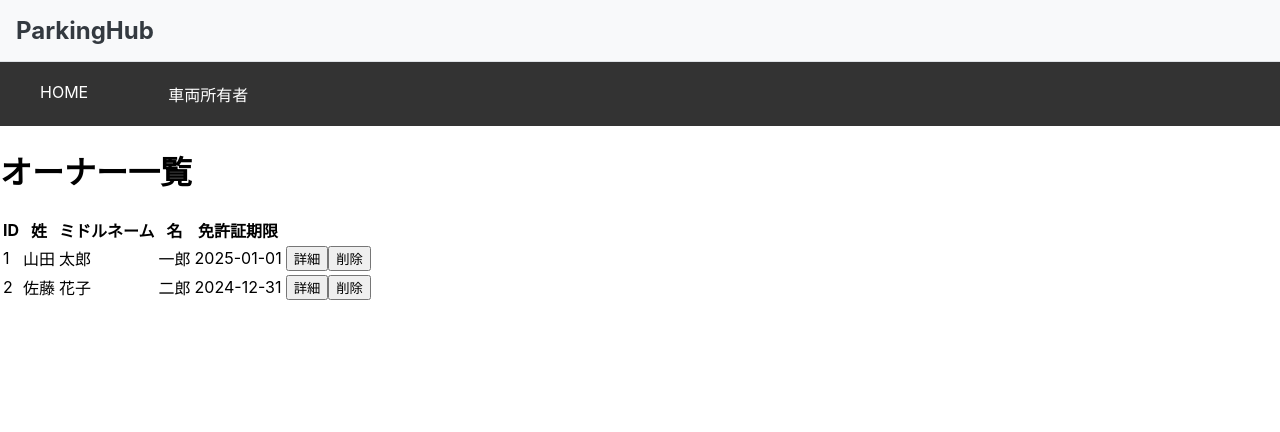
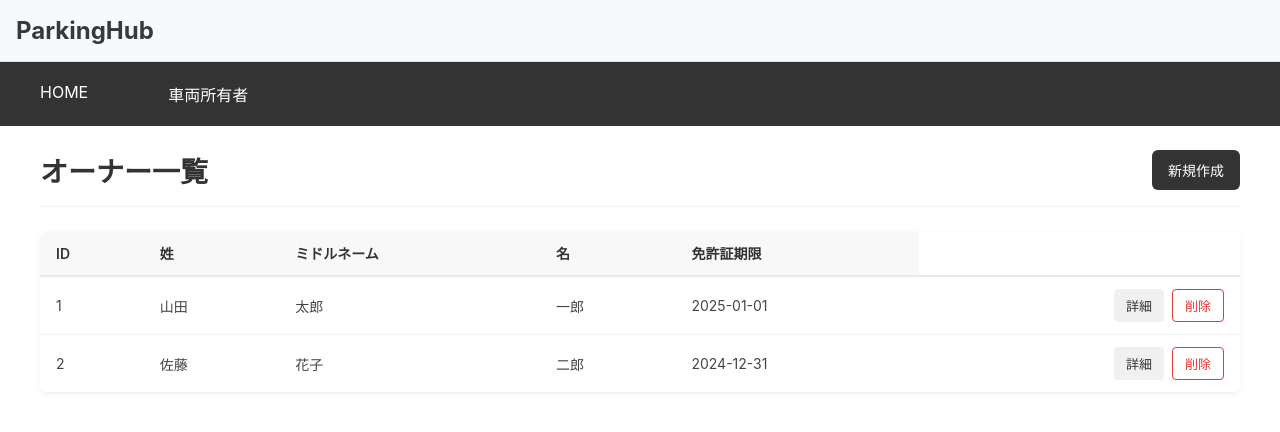
Before and after one commit to taatolu/ParkingHub, a React (Create React App) app in the folder front/: page / in a window 1280 px wide. Shown: the top 432 px of the page. Built offline with nearby package versions, Linux system fonts and the light colour scheme.

Commit message:
feat: {cssを当てる}OwnerListコンポーネントにスタイルを追加し、オーナーダッシュボードのレイアウトを改善

```diff
--- /dev/null
+++ b/front/src/features/owner/assets/css/OwnerList.module.css
@@ -0,0 +1,84 @@
+.table {
+  width: 100%;
+  border-collapse: collapse;
+  font-size: 14px;
+}
+
+.table thead tr {
+  background-color: #f8f8f8;
+  border-bottom: 2px solid #eaeaea;
+}
+
+.table th {
+  text-align: left;
+  padding: 12px 16px;
+  font-weight: 600;
+  color: #333;
+}
+
+.table tbody tr {
+  border-bottom: 1px solid #f0f0f0;
+  transition: background-color 0.2s;
+}
+
+.table tbody tr:hover {
+  background-color: #f9f9f9;
+}
+
+.table td {
+  padding: 12px 16px;
+  color: #444;
+}
+
+.actions {
+  display: flex;
+  gap: 8px;
+  justify-content: flex-end;
+}
+
+.detailButton {
+  background-color: #f0f0f0;
+  color: #333;
+  border: none;
+  border-radius: 4px;
+  padding: 6px 12px;
+  font-size: 13px;
+  cursor: pointer;
+  transition: background-color 0.2s;
+}
+
+.detailButton:hover {
+  background-color: #e0e0e0;
+}
+
+.deleteButton {
+  background-color: #fff;
+  color: #e53935;
+  border: 1px solid #e53935;
+  border-radius: 4px;
+  padding: 6px 12px;
+  font-size: 13px;
+  cursor: pointer;
+  transition: all 0.2s;
+}
+
+.deleteButton:hover {
+  background-color: #ffebee;
+}
+
+/* レスポンシブ対応 */
+@media (max-width: 768px) {
+  .table {
+    font-size: 13px;
+  }
+
+  .table th,
+  .table td {
+    padding: 10px 12px;
+  }
+
+  .actions {
+    flex-direction: column;
+    gap: 6px;
+  }
+}
--- a/front/src/features/owner/components/EditOwnerModal.tsx
+++ b/front/src/features/owner/components/EditOwnerModal.tsx
@@ -54,8 +54,8 @@ const EditOwnerModal: React.FC< EditOwnerModalProps > = ({isOpen, owner, onClose
 
     //保存ボタン押下時の処理
     const handleSave = () => {
-        onSave(formData); //親コンポーネントに編集されたオーナー情報を渡す
-        onClose(); //モーダルを閉じる
+        onSave(formData); //親コンポーネントで定義されたonSave関数を呼び出して保存処理を実行(PropsとしてformDataを渡す)
+        onClose(); //親コンポーネントで定義されたonClose関数を呼び出してモーダルを閉じる
     };
 
     //モーダルが閉じている場合は何も表示しない
--- a/front/src/features/owner/components/OwnerList.tsx
+++ b/front/src/features/owner/components/OwnerList.tsx
@@ -1,4 +1,5 @@
 import React from "react";
+import styles from "../assets/css/OwnerList.module.css";
 
 // owner型定義：オーナー１人分の情報を格納するための型
 type Owner = {
@@ -20,7 +21,7 @@ type OwnerListProps = {
 const OwnerList: React.FC<OwnerListProps> = ({ owners, onDetail, onDelete }) => {
     // ownersを使って処理を書く
     return (
-        <table>
+        <table className={styles.table}>
             <thead>
                 <tr>
                     <th>ID</th>
@@ -38,15 +39,19 @@ const OwnerList: React.FC<OwnerListProps> = ({ owners, onDetail, onDelete }) =>
                         <td>{owner.middle_name}</td>
                         <td>{owner.last_name}</td>
                         <td>{owner.license_expiration}</td>
-                        <td>
+                        <td className={styles.actions}>
                             {/* 詳細ページへの遷移ボタン
                                 propsで受け取ったonDetail関数をボタンのonClickに設定
                                 onDetail関数にpropsで受け取ったowner.idを渡す */}
-                            <button onClick={() => onDetail(owner.id)}>詳細</button>
+                            <button className={styles.detailButton}
+                            onClick={() => onDetail(owner.id)}>詳細
+                            </button>
                             {/* 削除ボタン
                                 propsで受け取ったonDelete関数をボタンのonClickに設定
                                 onDelete関数にpropsで受け取ったowner.idを渡す */}
-                            <button onClick={() => onDelete(owner.id)}>削除</button>
+                            <button className={styles.deleteButton}
+                            onClick={() => onDelete(owner.id)}>削除
+                            </button>
                         </td>
                     </tr>
                 ))}
--- a/front/src/pages/OwnerDashboard.tsx
+++ b/front/src/pages/OwnerDashboard.tsx
@@ -1,4 +1,5 @@
 import React, { useState } from "react";
+import styles from "./css/OwnerDashboard.module.css"; // CSSをインポート
 // OwnerDashboardコンポーネント：オーナーダッシュボードのメインコンポーネント
 import OwnerList from "../features/owner/components/OwnerList"
 import EditOwnerModal from "../features/owner/components/EditOwnerModal";
@@ -26,13 +27,13 @@ const OwnerDashboard: React.FC = () => {
     const [selectedOwner, setSelectedOwner] = useState<null | Owner>(null);
 
     // モーダルを開く関数
-    const openModal = (owner: Owner) => {
+    const openModal = (owner: Owner | null) => {
         setSelectedOwner(owner);
         setIsOpen(true);
     };
 
 
-    // Button関連
+    // Button関連の関数（処理を定義）
     // Ownerの詳細ボタンクリック時の処理
     // この処理(関数)を以下のコンポーネントの中で、OwnerListのプロップスとして、渡す
     const onDetail = (id : number) => {
@@ -50,13 +51,20 @@ const OwnerDashboard: React.FC = () => {
 
     // オーナー一覧を表示するためのコンポーネント
     return (
-        <div>
-            <h1>オーナー一覧</h1>
-            <OwnerList
-                owners={dummyOwners}    //OwnerListコンポーネントのpropsにダミーデータを渡す
-                onDetail={onDetail}  //OwnerListコンポーネントのpropsにonDetail関数を渡す
-                onDelete={onDelete}  //OwnerListコンポーネントのpropsにonDelete関数を渡す
-            />
+        <div className={styles.container}>
+            <div className={styles.header}>
+                <h1 className={styles.title}>オーナー一覧</h1>
+                {/* 新規作成ボタン */}
+                <button className={styles.createButton} onClick={() => openModal(null)}>新規作成</button>
+            </div>
+            {/* OwnerListコンポーネントを表示 */}
+            <div className={styles.tableContainer}>
+                <OwnerList
+                    owners={dummyOwners}    //OwnerListコンポーネントのpropsにダミーデータを渡す
+                    onDetail={onDetail}  //OwnerListコンポーネントのpropsにonDetail関数を渡す
+                    onDelete={onDelete}  //OwnerListコンポーネントのpropsにonDelete関数を渡す
+                />
+            </div>
         {/* モーダルコンポーネントを追加 */}
         <EditOwnerModal
             isOpen={isOpen}
--- /dev/null
+++ b/front/src/pages/css/OwnerDashboard.module.css
@@ -0,0 +1,66 @@
+.container {
+  padding: 24px;
+  max-width: 1200px;
+  margin: 0 auto;
+  background-color: #ffffff;
+  min-height: 100vh;
+}
+
+.header {
+  display: flex;
+  justify-content: space-between;
+  align-items: center;
+  margin-bottom: 24px;
+  padding-bottom: 16px;
+  border-bottom: 1px solid #f0f0f0;
+}
+
+.title {
+  font-size: 28px;
+  font-weight: 600;
+  color: #333;
+  margin: 0;
+}
+
+.createButton {
+  background-color: #333;
+  color: white;
+  border: none;
+  border-radius: 6px;
+  padding: 10px 16px;
+  font-size: 14px;
+  font-weight: 500;
+  cursor: pointer;
+  transition: background-color 0.2s;
+  display: flex;
+  align-items: center;
+  gap: 8px;
+}
+
+.createButton:hover {
+  background-color: #222;
+}
+
+.tableContainer {
+  background-color: #fff;
+  border-radius: 8px;
+  box-shadow: 0 2px 8px rgba(0, 0, 0, 0.05);
+  overflow: hidden;
+}
+
+/* レスポンシブ対応 */
+@media (max-width: 768px) {
+  .container {
+    padding: 16px;
+  }
+
+  .header {
+    flex-direction: column;
+    align-items: flex-start;
+    gap: 16px;
+  }
+
+  .title {
+    font-size: 24px;
+  }
+}
```
